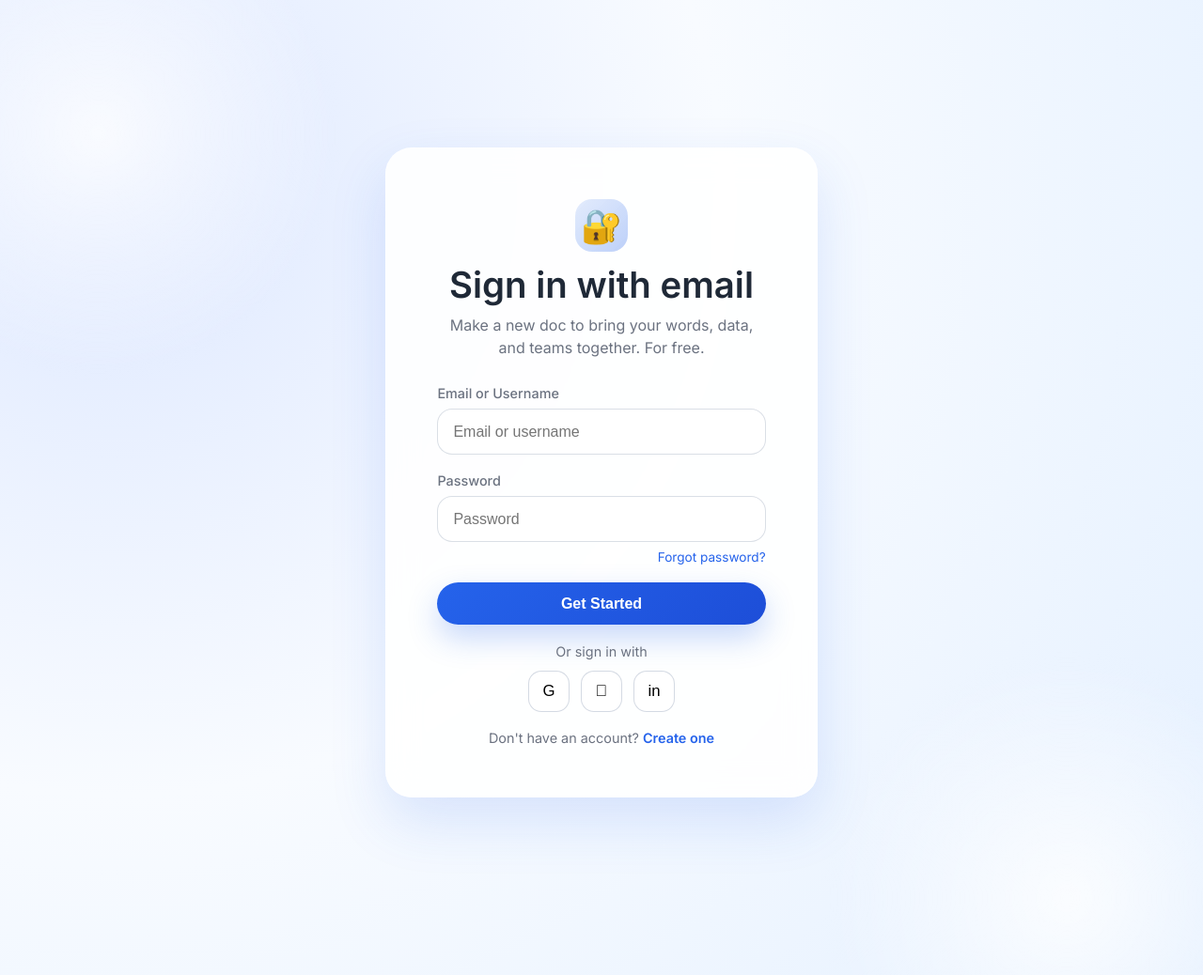
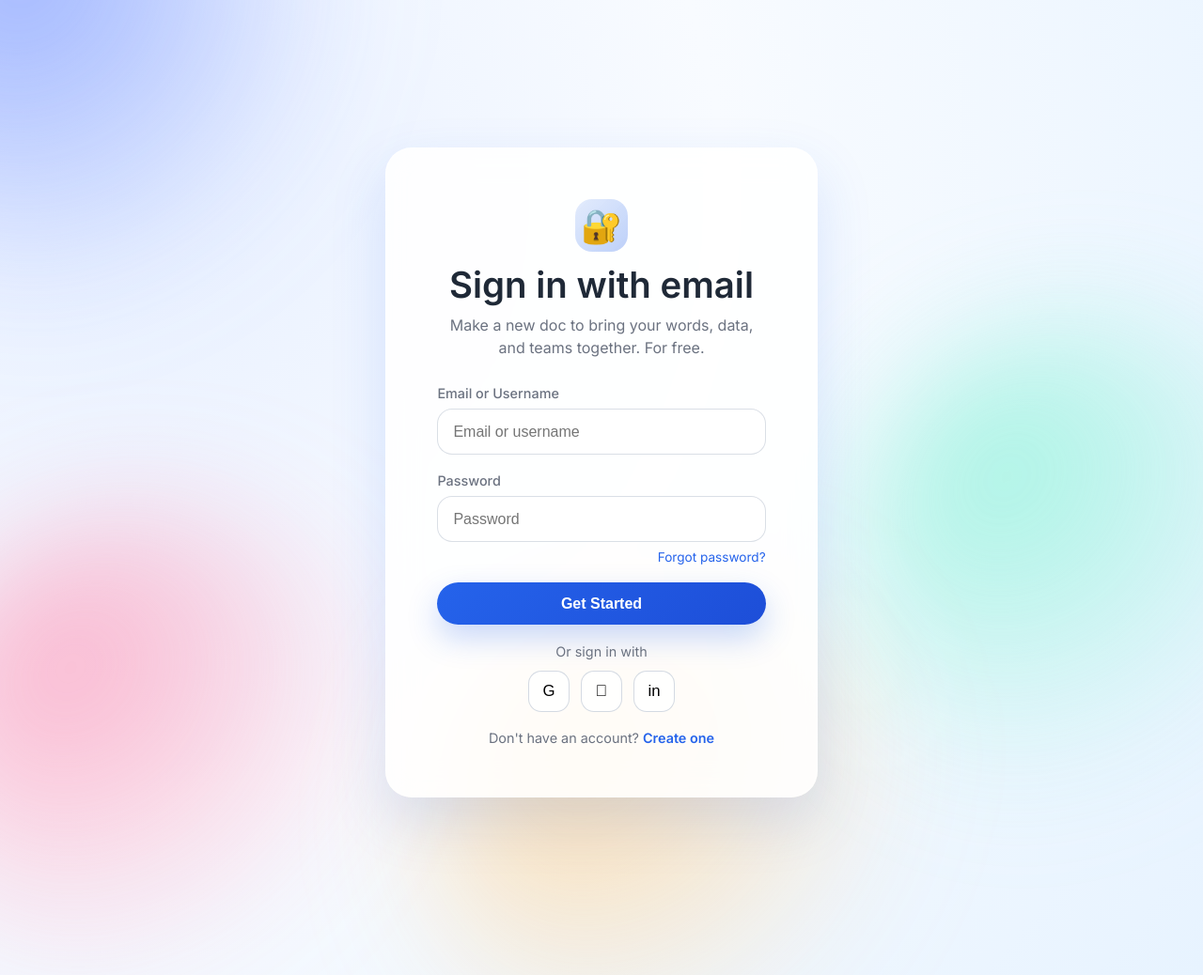
Before and after one commit to dinovaslate/brokuFalih, a Django app: page / in a window 1280 px wide. Shown: the whole page at 94% size. Run offline with Django 5.2, Linux system fonts and the light colour scheme.

Commit message:
Add animated gradient mesh background to auth layout

```diff
--- a/main/static/main/auth.css
+++ b/main/static/main/auth.css
@@ -2,7 +2,11 @@
   color-scheme: light only;
   font-family: 'Inter', system-ui, -apple-system, BlinkMacSystemFont, 'Segoe UI',
     sans-serif;
-  --bg-gradient: radial-gradient(circle at 10% 20%, #dfe9ff 0%, #f8fbff 45%, #e4f0ff 100%);
+  --bg-gradient: radial-gradient(circle at 10% 20%, #e8f0ff 0%, #f8fbff 45%, #e7f3ff 100%);
+  --mesh-color-1: #6b8bff;
+  --mesh-color-2: #ff8cb0;
+  --mesh-color-3: #7cf2d3;
+  --mesh-color-4: #ffc878;
   --card-bg: rgba(255, 255, 255, 0.88);
   --border-color: rgba(255, 255, 255, 0.5);
   --text-color: #1f2937;
@@ -27,29 +31,76 @@
   color: var(--text-color);
 }
 
-.background-clouds {
+.gradient-mesh {
   position: fixed;
   inset: 0;
   overflow: hidden;
   pointer-events: none;
+  z-index: 0;
 }
 
-.cloud {
+.gradient-mesh .mesh {
   position: absolute;
-  width: 520px;
-  height: 520px;
-  background: radial-gradient(circle, rgba(255, 255, 255, 0.8) 0%, transparent 70%);
-  filter: blur(6px);
+  width: clamp(420px, 40vw, 580px);
+  height: clamp(420px, 40vw, 580px);
+  filter: blur(60px);
+  opacity: 0.65;
+  border-radius: 50%;
+  mix-blend-mode: screen;
+  transform: translate3d(0, 0, 0);
+  animation: floatSoft var(--duration) ease-in-out infinite;
 }
 
-.cloud-left {
-  top: -120px;
-  left: -160px;
+.gradient-mesh .mesh::before {
+  content: '';
+  position: absolute;
+  inset: 0;
+  border-radius: inherit;
+  background: radial-gradient(circle at 30% 30%, var(--mesh-color, #fff) 0%, transparent 68%);
 }
 
-.cloud-right {
-  bottom: -180px;
-  right: -120px;
+.mesh-1 {
+  top: -15%;
+  left: -12%;
+  --mesh-color: var(--mesh-color-1);
+  --duration: 18s;
+}
+
+.mesh-2 {
+  top: 55%;
+  left: -8%;
+  --mesh-color: var(--mesh-color-2);
+  --duration: 22s;
+  animation-delay: -6s;
+}
+
+.mesh-3 {
+  top: 35%;
+  right: -10%;
+  --mesh-color: var(--mesh-color-3);
+  --duration: 26s;
+  animation-delay: -10s;
+}
+
+.mesh-4 {
+  bottom: -12%;
+  right: 25%;
+  --mesh-color: var(--mesh-color-4);
+  --duration: 20s;
+  animation-delay: -3s;
+}
+
+@keyframes floatSoft {
+  0%,
+  100% {
+    transform: translate3d(0, 0, 0) scale(1);
+  }
+  40% {
+    transform: translate3d(18px, -24px, 0) scale(1.04);
+  }
+  70% {
+    transform: translate3d(-24px, 20px, 0) scale(0.98);
+  }
 }
 
 .auth-main {
@@ -57,6 +108,8 @@
   padding: 2rem 1.5rem 4rem;
   display: flex;
   justify-content: center;
+  position: relative;
+  z-index: 1;
 }
 
 .card {
--- a/main/templates/main/base_auth.html
+++ b/main/templates/main/base_auth.html
@@ -21,9 +21,11 @@
     {% block extra_head %}{% endblock %}
   </head>
   <body class="auth-body">
-    <div class="background-clouds">
-      <div class="cloud cloud-left"></div>
-      <div class="cloud cloud-right"></div>
+    <div class="gradient-mesh" aria-hidden="true">
+      <span class="mesh mesh-1"></span>
+      <span class="mesh mesh-2"></span>
+      <span class="mesh mesh-3"></span>
+      <span class="mesh mesh-4"></span>
     </div>
     <main class="auth-main">
       {% block content %}{% endblock %}
```
Also changed, not shown: main/sample_data.py (+149 -2 lines).
